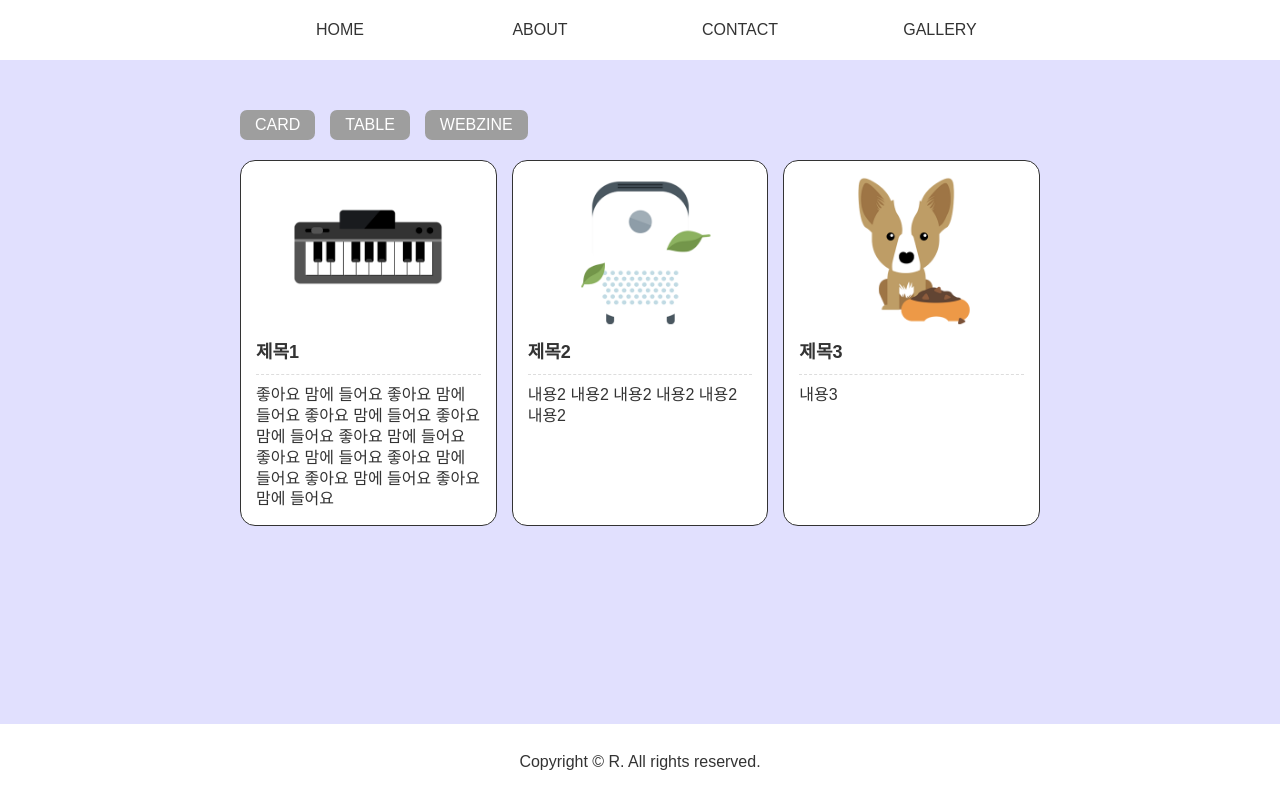
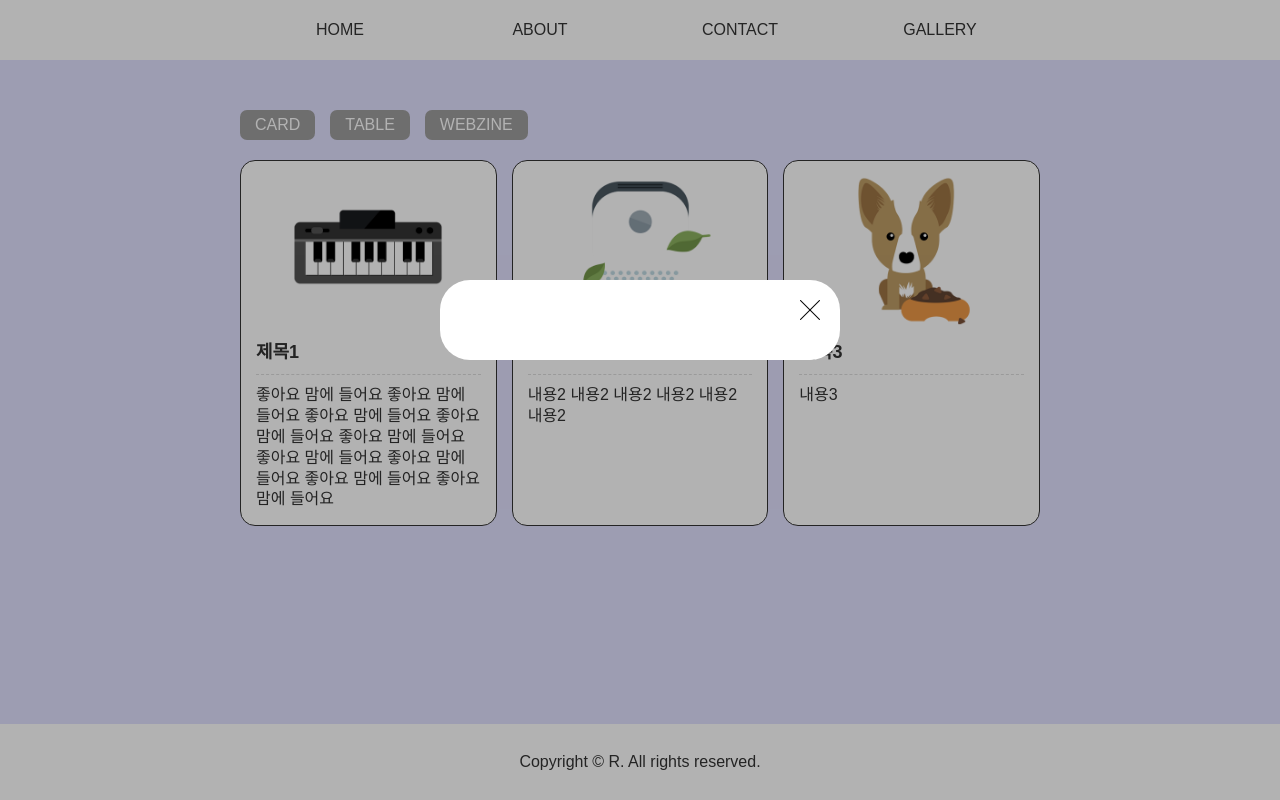
Before and after one commit to goldknow/study, a Vue app in the folder vue_study/: page /Gallery in a window 1280 px wide. Built offline with nearby package versions, Linux system fonts and the light colour scheme; a web font is replaced by a local one.

Commit message:
모달 도전

```diff
--- a/vue_study/src/components/VueList/index.vue
+++ b/vue_study/src/components/VueList/index.vue
@@ -1,18 +1,7 @@
 <template>
 	<div>
-		<!--
-			Q. props로 데이터 넘길 때 가운데 낀 템플릿은
-				같은 이름으로 넘기는건가?
-				:lists ="lists"는 되고
-				:lists ="ListData"는 안되는 이유?
-		-->
-		<!--
-			keep-alive
-			최초 상태에 캐시 되어 다른 컴포넌트에 다녀오더라도
-			페이지의 새로고침이 발생 하기 전까지 data의 상태가 유지된다.
-		-->
 		<keep-alive>
-
+			<transition name="fade" mode="out-in">
 				<vue-list-card
 					:lists ="lists"
 					v-if="type==='card'"
@@ -28,9 +17,8 @@
 					:lists ="lists"
 					v-else
 				></vue-list-webzine>
-
+			</transition>
 		</keep-alive>
-
 	</div>
 </template>
 <script>
@@ -63,5 +51,13 @@
 </script>
 <style lang="scss" scoped>
 @import '@/assets/styles/_mixin.scss';
+	.fade-enter-active,
+	.fade-leave-active {
+		transition: opacity .3s;
+	}
 
+	.fade-enter,
+	.fade-leave-to {
+		opacity: 0;
+	}
 </style>
--- /dev/null
+++ b/vue_study/src/components/VueModal.vue
@@ -0,0 +1,92 @@
+<template>
+	<div
+		class="modal-wrap" style="display: block;"
+	>
+		<div class="modal">
+			<button class="modal-close"></button>
+			<div class="modal-cont">
+				<!-- <div class="modal-head">{{ lists.title }}</div>
+				<div class="modal-body">
+					<p>{{ lists.date }}</p>
+					<div>{{ lists.text }}</div>
+				</div> -->
+			</div>
+		</div>
+	</div>
+</template>
+<script>
+	export default {
+		name: 'VueModal',
+		props: {
+			lists:{
+				type: Array
+			}
+		},
+	}
+</script>
+<style lang="scss" scoped>
+	@import '@/assets/styles/_mixin.scss';
+
+	.pop-bg {
+		width: 100%;
+		height: 100%;
+		position: fixed;
+		top: 0;
+		left: 0;
+		z-index: 30;
+		background: rgba(0, 0, 0, 0.2);
+	}
+
+	.modal-wrap {
+		display: none;
+		position: fixed;
+		top: 0;
+		left: 0;
+		right: 0;
+		border: 0;
+		width: 100%;
+		height: 100%;
+		background: rgba(0, 0, 0, 0.3);
+		z-index: 30;
+	}
+
+	.modal {
+		width: 100%;
+		max-width: 400px;
+		text-align: center;
+		border-radius: 30px;
+		background-color: #fff;
+		position: absolute;
+		top: 40%;
+		left: 50%;
+		transform: translate(-50%, -50%);
+		overflow: hidden;
+
+		.modal-cont {
+			padding: 40px 30px;
+		}
+
+		.modal-head {
+			font-size: 24px;
+			padding-bottom: 40px;
+		}
+
+		.modal-body {
+			padding-bottom: 30px;
+			line-height: 1.5;
+			letter-spacing: -0.4px;
+			overflow: hidden;
+		}
+	}
+
+	.modal-close {
+		position: absolute;
+		top: 10px;
+		right: 10px;
+		padding: 0;
+		width: 40px;
+		height: 40px;
+		@include bgImg(50% 50%, 20px);
+		background-image: url(~@/assets/images/modal-close.png);
+	}
+</style>
--- a/vue_study/src/views/Gallery.vue
+++ b/vue_study/src/views/Gallery.vue
@@ -28,20 +28,25 @@
 
 			<vue-list
 				:type="type"
-				:lists ="ListData"
+				:lists="ListData"
 				@click="incrementCounter"
 			></vue-list>
+
+			<vue-modal
+			>
+			</vue-modal>
 		</div>
-
 	</section>
 </template>
 <script>
 	import VueList from '@/components/VueList/'
+	import VueModal from '../components/VueModal.vue'
 
 	export default {
 		name: 'Gallery',
 		components: {
-			VueList
+			VueList,
+			VueModal
 		},
 		data(){
 			return {
@@ -111,4 +116,6 @@
 	.card-area {
 		display: flex;
 	}
+
+
 </style>
```
Also changed, not shown: vue_study/src/assets/images/modal-close.png (added). Lines whose indentation alone changed are shown as unchanged.
